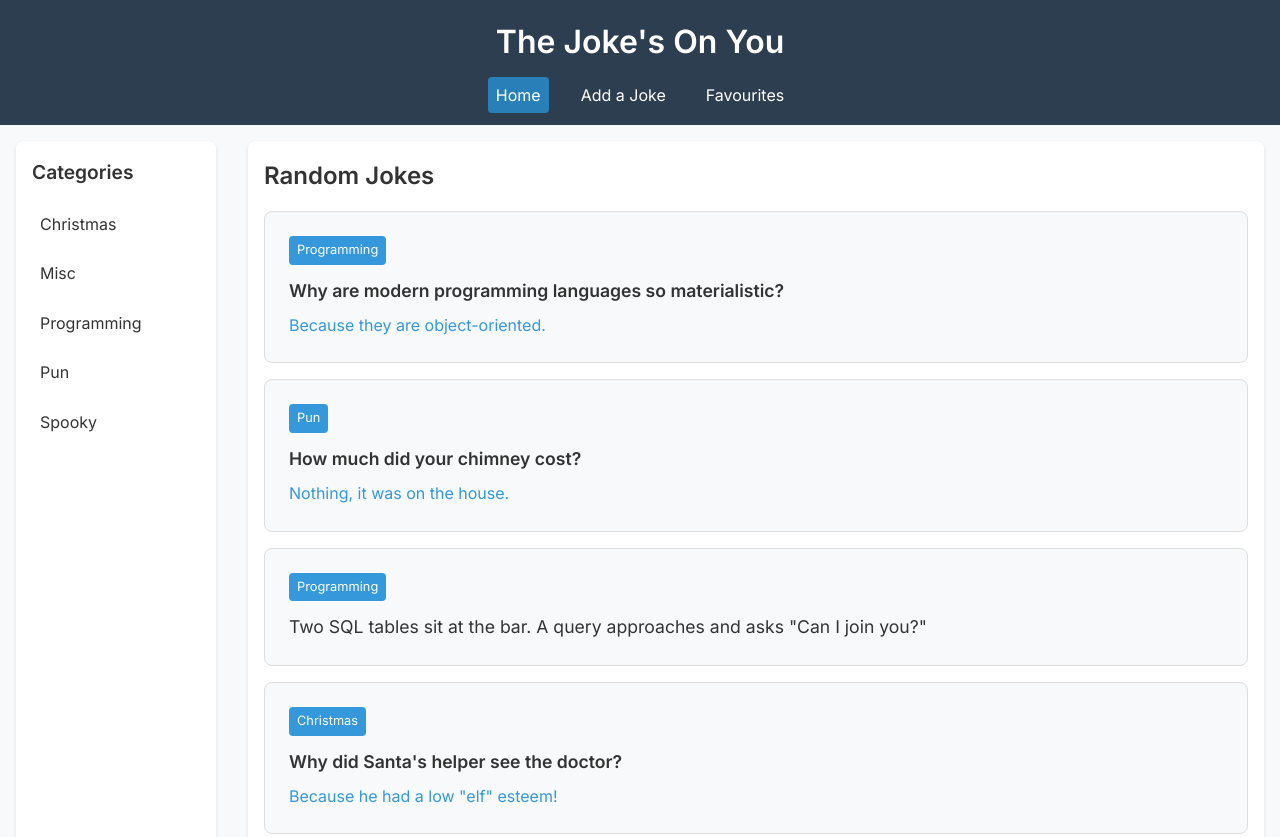
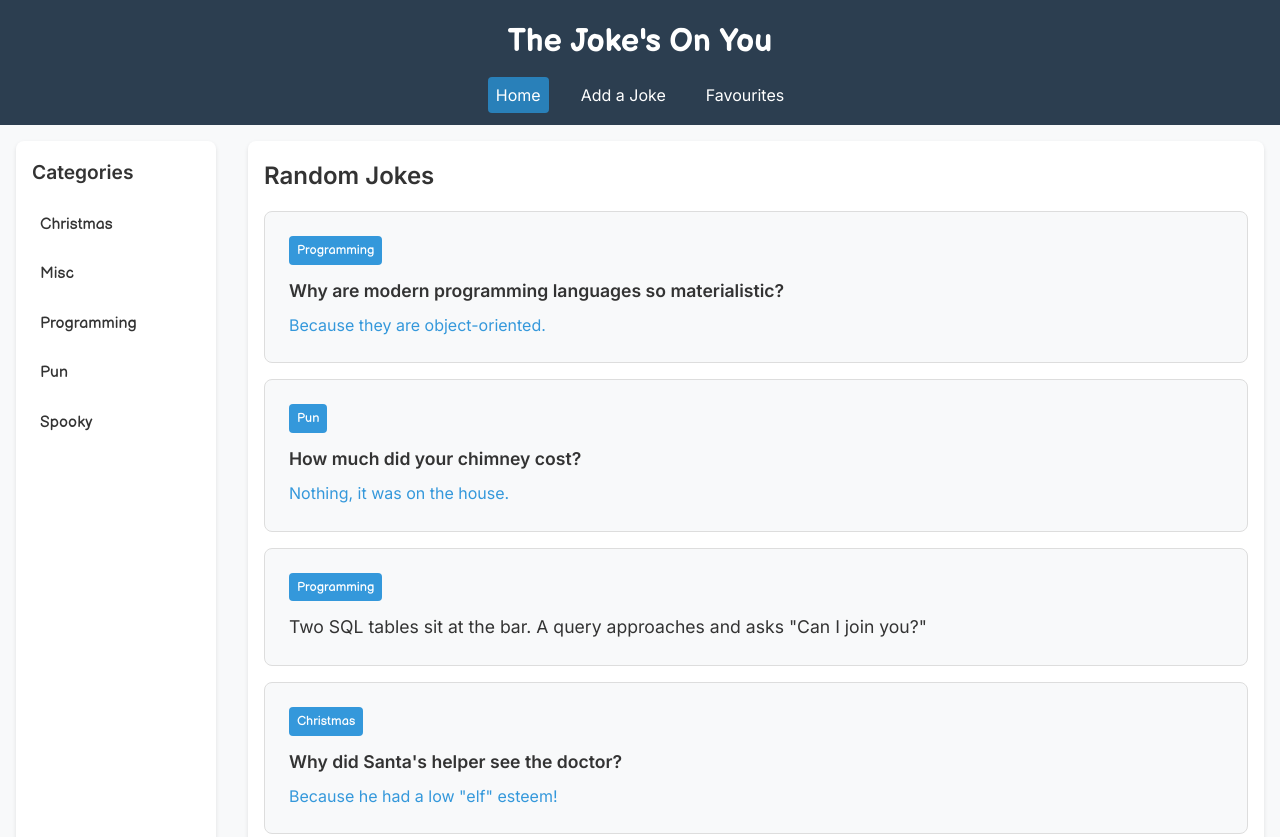
Before and after one commit to cam-napier/webtech-project, a plain HTML site: page index.html in a window 1280 px wide. Shown: the top 837 px of the page. Drawn offline with Linux system fonts and the light colour scheme.

Commit message:
Changed font usage a little

```diff
--- a/styles.css
+++ b/styles.css
@@ -36,6 +36,7 @@ body {
 }
 
 .header h1 {
+    font-family: 'Balsamiq Sans', sans-serif;
     font-size: 2rem;
     margin: 0;
 }
@@ -90,6 +91,7 @@ body {
 }
 
 #category-list a {
+    font-family: 'Balsamiq Sans', sans-serif;
     color: var(--text-color);
     text-decoration: none;
     padding: 0.5rem;
@@ -138,6 +140,7 @@ body {
 }
 
 .joke-category {
+    font-family: 'Balsamiq Sans', sans-serif;
     display: inline-block;
     background-color: var(--secondary-color);
     color: white;
@@ -165,6 +168,7 @@ body {
 
 /* Footer */
 .footer {
+    font-family: 'Balsamiq Sans', sans-serif;
     background-color: var(--primary-color);
     color: white;
     text-align: center;
```
